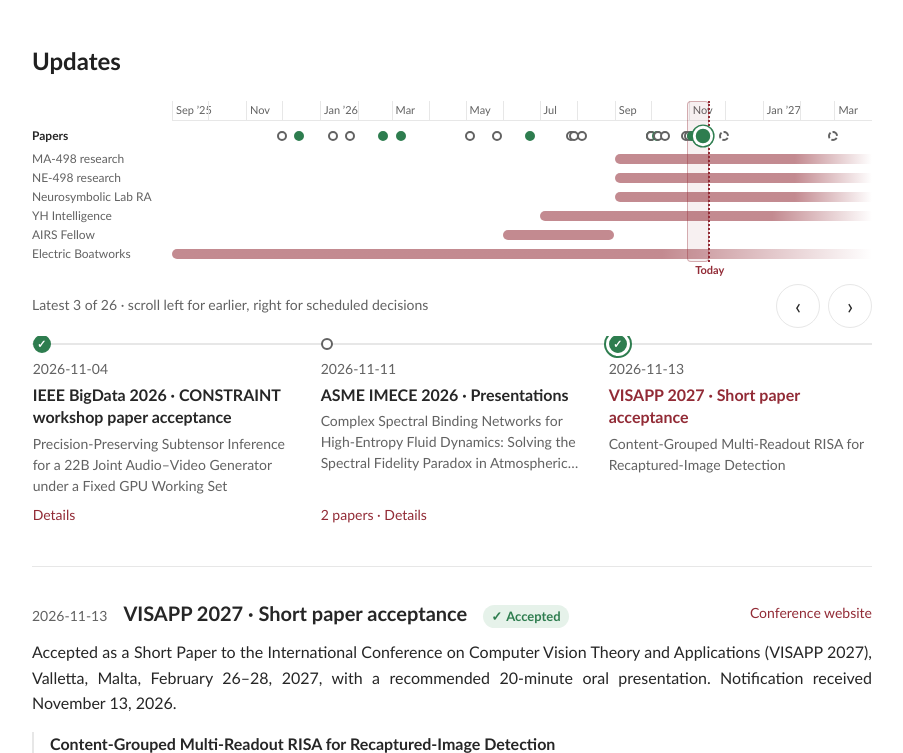
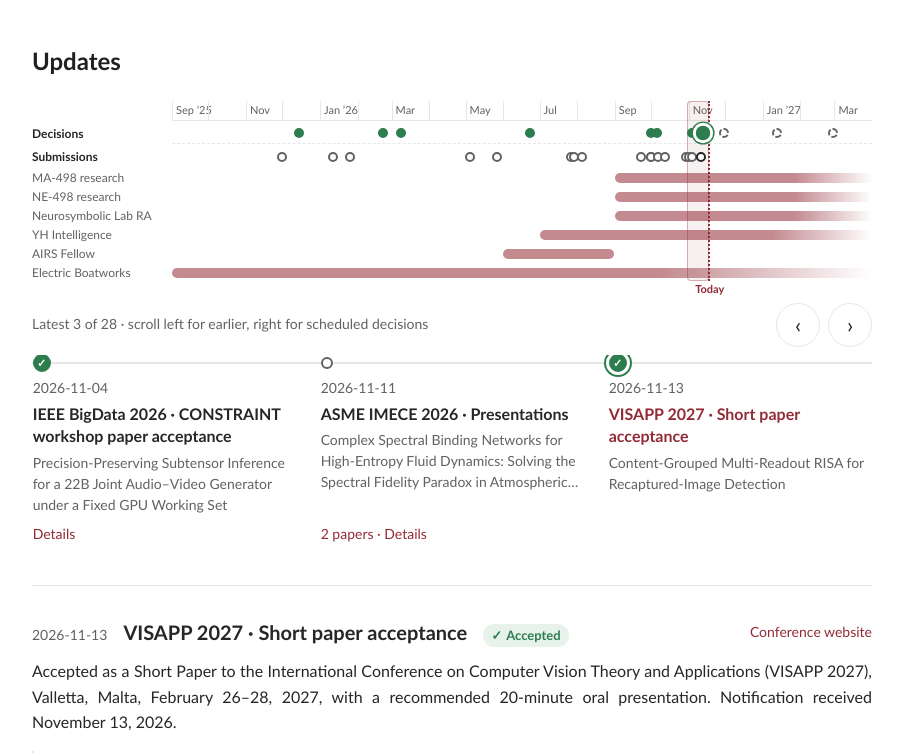
Before and after one commit to Henry-Hanyue-Shen/Henry-Hanyue-Shen.github.io, a plain HTML site: page index.html in a window 1280 px wide. Shown: the part 785-1538 px from the top of the page, without its empty margins (188-1091 px from the left). Drawn offline with Linux system fonts and the light colour scheme.

Commit message:
Split timeline dots into decision and submission rows; add ICASSP 2027
The overview strip now shows decisions (accepted and scheduled) and
submissions on separate rows. Adds the two ICASSP 2027 submissions
(Sep 23, 2026) and the scheduled notification (Jan 13, 2027).

Co-Authored-By: Claude Opus 5.5 <noreply@anthropic.com>

```diff
--- a/index.html
+++ b/index.html
@@ -6,9 +6,9 @@
   <meta name="color-scheme" content="light">
   <meta name="description" content="Hanyue Shen — Mathematics undergraduate at Stevens Institute of Technology, expecting to graduate in Fall 2027, Pinnacle Scholar, and founder of YH Intelligence Technology, Co., Ltd. Research interests in mathematics, artificial intelligence, and engineering.">
   <title>Hanyue Shen</title>
-  <link rel="stylesheet" href="styles.css?v=20261112-11">
-  <script src="news-data.js?v=20261113-13" defer></script>
-  <script src="news.js?v=20261112-11" defer></script>
+  <link rel="stylesheet" href="styles.css?v=20261116-14">
+  <script src="news-data.js?v=20261116-14" defer></script>
+  <script src="news.js?v=20261116-14" defer></script>
 </head>
 <body>
   <a class="skip-link" href="#main">Skip to content</a>
--- a/news-data.js
+++ b/news-data.js
@@ -252,6 +252,24 @@ window.PROFILE_NEWS = [
 
   // Submission milestones. Each date is the venue's official submission deadline.
   {
+    date: "2026-09-23",
+    title: "IEEE ICASSP 2027 · Paper submissions",
+    conferenceUrl: "https://2027.ieeeicassp.org/call-for-papers/",
+    text: "Two papers submitted to IEEE ICASSP 2027 (Toronto, Canada, May 16–21, 2027). Under review. The date follows the official full paper submission deadline.",
+    papers: [
+      {
+        title: "Certifying Retained Detector Outputs under Shared Context",
+        text: "Coauthored with Xinling Liao (Lfff09).",
+        inlineLinks: [{ text: "Lfff09", url: "https://github.com/Lfff09" }]
+      },
+      {
+        title: "Endpoint Stability of Standardized Ridge Readouts",
+        text: "Coauthored with Xinling Liao (Lfff09).",
+        inlineLinks: [{ text: "Lfff09", url: "https://github.com/Lfff09" }]
+      }
+    ]
+  },
+  {
     date: "2026-10-01",
     title: "IEEE BigData 2026 · CONSTRAINT workshop submission",
     conferenceUrl: "https://lc4workshop.github.io/constraint.html",
@@ -350,6 +368,17 @@ window.PROFILE_NEWS = [
     text: "Official author notification date for the EMO 2027 submission. Decision pending."
   },
   {
+    date: "2027-01-13",
+    scheduled: true,
+    title: "IEEE ICASSP 2027 · Paper acceptance notification (scheduled)",
+    conferenceUrl: "https://2027.ieeeicassp.org/eventtype/important-dates/",
+    text: "Official paper acceptance notification date for the two ICASSP 2027 submissions. Decision pending.",
+    papers: [
+      { title: "Certifying Retained Detector Outputs under Shared Context" },
+      { title: "Endpoint Stability of Standardized Ridge Readouts" }
+    ]
+  },
+  {
     date: "2027-02-28",
     scheduled: true,
     title: "MLSys 2027 · Author notification (scheduled)",
--- a/news.js
+++ b/news.js
@@ -165,8 +165,11 @@
   }
   lanes.append(axis);
 
+  // Two levels: decisions (accepted, and scheduled decision dates) above,
+  // submissions and presentations below, so filled and open dots don't overlap.
+  const decisionRow = el('div', 'ov-row ov-events ov-events-decisions');
   const eventRow = el('div', 'ov-row ov-events');
-  labels.append(el('span', 'ov-label', 'Papers'));
+  labels.append(el('span', 'ov-label ov-label-events', 'Decisions'), el('span', 'ov-label ov-label-events', 'Submissions'));
   const dots = entries.map((item, index) => {
     const dot = el('button', 'ov-dot');
     dot.type = 'button';
@@ -177,10 +180,10 @@
     dot.title = name;
     dot.setAttribute('aria-label', `${item.accepted === true ? 'Accepted: ' : ''}${name}`);
     dot.addEventListener('click', event => { event.stopPropagation(); select(index, true); });
-    eventRow.append(dot);
+    (item.accepted === true || item.scheduled === true ? decisionRow : eventRow).append(dot);
     return dot;
   });
-  lanes.append(eventRow);
+  lanes.append(decisionRow, eventRow);
 
   for (const exp of experiences) {
     const s = toTime(exp.start);
--- a/styles.css
+++ b/styles.css
@@ -92,10 +92,11 @@ li + li { margin-top: 8px; }
 .ov-lanes { position: relative; cursor: pointer; touch-action: pan-y; user-select: none; }
 .ov-row { position: relative; height: 16px; }
 .ov-axis { height: 20px; border-bottom: 1px solid var(--rule); }
-.ov-events { height: 24px; }
+.ov-events { height: 20px; }
+.ov-events-decisions { border-bottom: 1px dashed var(--rule); }
 .ov-label { height: 16px; overflow: hidden; color: var(--muted); font-size: 12px; line-height: 16px; white-space: nowrap; text-overflow: ellipsis; }
 .ov-label-axis { height: 20px; }
-.ov-labels > .ov-label:nth-child(2) { height: 24px; line-height: 24px; color: var(--text); font-weight: 600; }
+.ov-labels > .ov-label-events { height: 20px; line-height: 20px; color: var(--text); font-weight: 600; }
 .ov-tick { position: absolute; top: 0; bottom: 0; border-left: 1px solid var(--rule); }
 .overview.is-dense .ov-tick.is-odd .ov-tick-label { display: none; }
 .ov-tick-label { position: absolute; top: 1px; left: 3px; color: var(--muted); font-size: 11px; line-height: 1.4; white-space: nowrap; }
```
